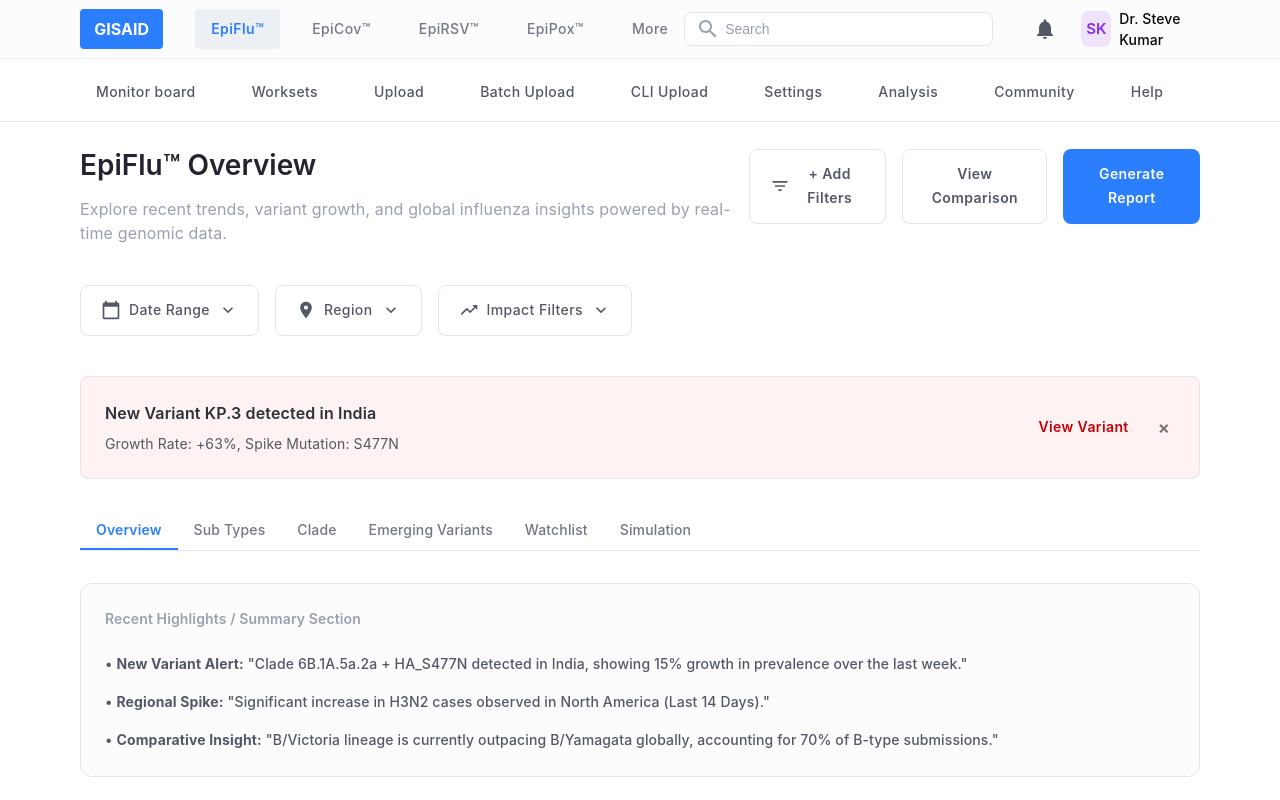
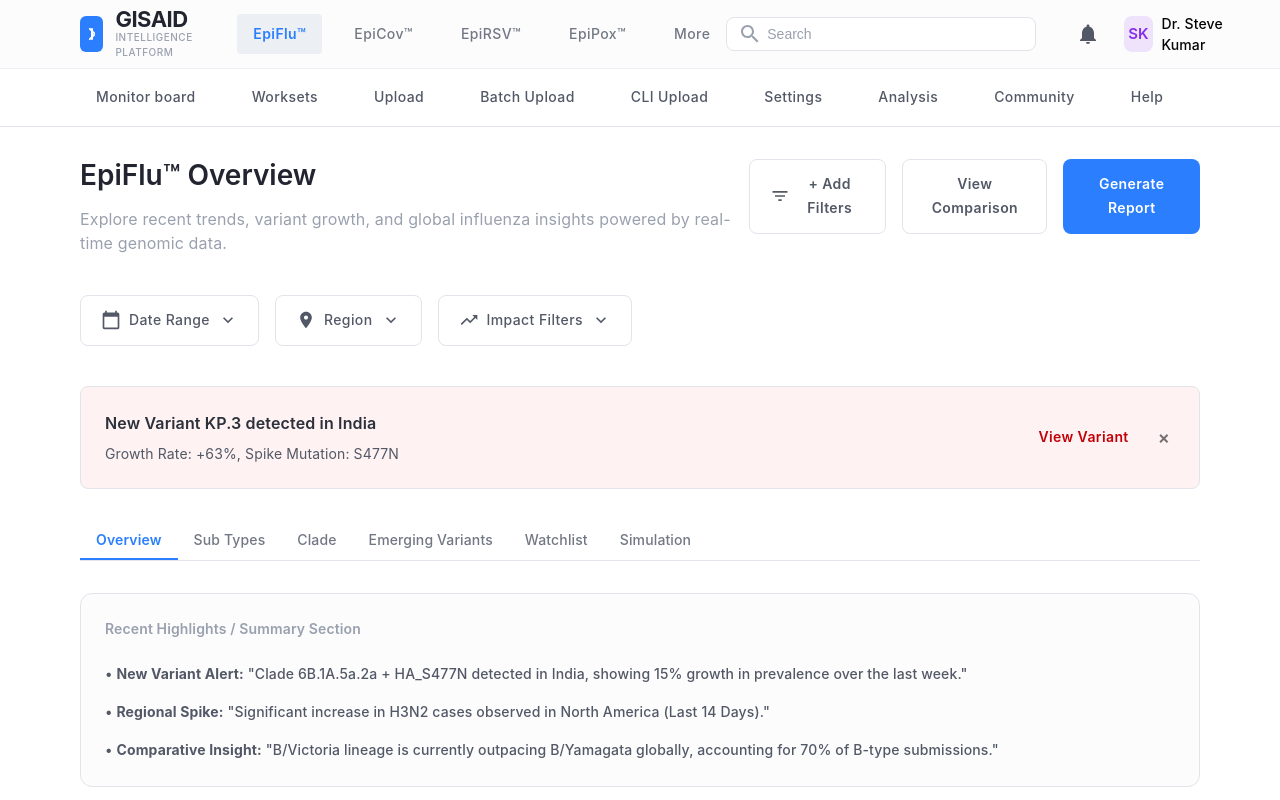
Before and after one commit to Sangeethramuk/GISAID, a React (Vite) app: page / in a window 1280 px wide. Shown: the top 800 px of the page. Built offline with nearby package versions, Linux system fonts and the light colour scheme.

Commit message:
Enhance: Add professional logo with DNA helix icon - Create sophisticated logo with DNA helix representation - Add 'Intelligence Platform' tagline - Improve typography and spacing - Make logo more meaningful for genomic data platform

```diff
--- a/src/components/GisaidOverview.tsx
+++ b/src/components/GisaidOverview.tsx
@@ -66,17 +66,91 @@
             {/* Logo and Navigation */}
             <Box sx={{ display: 'flex', alignItems: 'center', gap: 4 }}>
               <Box sx={{
-                width: 83.2,
-                height: 40,
-                bgcolor: '#2b7fff',
-                borderRadius: 1,
                 display: 'flex',
                 alignItems: 'center',
-                justifyContent: 'center',
-                color: 'white',
-                fontWeight: 'bold'
+                gap: 1.5
               }}>
-                GISAID
+                {/* Logo Icon with DNA Helix */}
+                <Box sx={{
+                  width: 36,
+                  height: 36,
+                  bgcolor: '#2b7fff',
+                  borderRadius: 1.5,
+                  display: 'flex',
+                  alignItems: 'center',
+                  justifyContent: 'center',
+                  color: 'white',
+                  fontWeight: 'bold',
+                  fontSize: 18,
+                  position: 'relative',
+                  overflow: 'hidden'
+                }}>
+                  {/* DNA Helix Representation */}
+                  <Box sx={{
+                    position: 'relative',
+                    width: 16,
+                    height: 16,
+                    display: 'flex',
+                    alignItems: 'center',
+                    justifyContent: 'center'
+                  }}>
+                    <Box sx={{
+                      position: 'absolute',
+                      width: 2,
+                      height: 12,
+                      bgcolor: 'white',
+                      borderRadius: 1,
+                      left: '50%',
+                      transform: 'translateX(-50%)',
+                      '&::before': {
+                        content: '""',
+                        position: 'absolute',
+                        width: 8,
+                        height: 2,
+                        bgcolor: 'white',
+                        borderRadius: 1,
+                        top: 2,
+                        left: -3,
+                        transform: 'rotate(45deg)'
+                      },
+                      '&::after': {
+                        content: '""',
+                        position: 'absolute',
+                        width: 8,
+                        height: 2,
+                        bgcolor: 'white',
+                        borderRadius: 1,
+                        bottom: 2,
+                        right: -3,
+                        transform: 'rotate(-45deg)'
+                      }
+                    }} />
+                  </Box>
+                </Box>
+
+                {/* Logo Text */}
+                <Box sx={{ display: 'flex', flexDirection: 'column' }}>
+                  <Typography sx={{
+                    color: '#222530',
+                    fontSize: 22,
+                    fontWeight: 700,
+                    fontFamily: 'Inter, sans-serif',
+                    letterSpacing: '-0.5px',
+                    lineHeight: 1
+                  }}>
+                    GISAID
+                  </Typography>
+                  <Typography sx={{
+                    color: '#99a0ae',
+                    fontSize: 10,
+                    fontWeight: 500,
+                    fontFamily: 'Inter, sans-serif',
+                    letterSpacing: '0.5px',
+                    textTransform: 'uppercase'
+                  }}>
+                    Intelligence Platform
+                  </Typography>
+                </Box>
               </Box>
 
               {/* Primary Navigation Tabs */}
```
